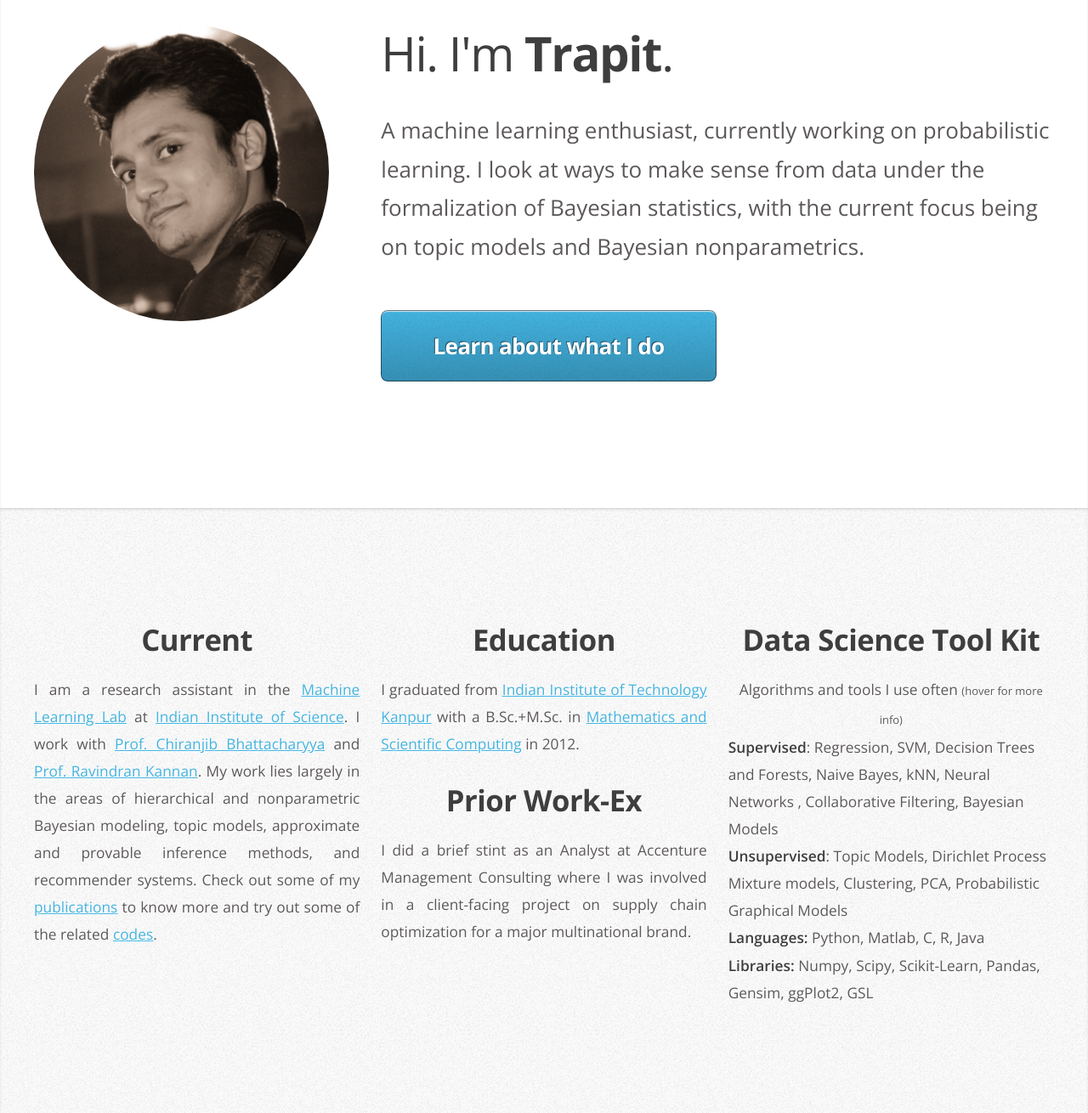
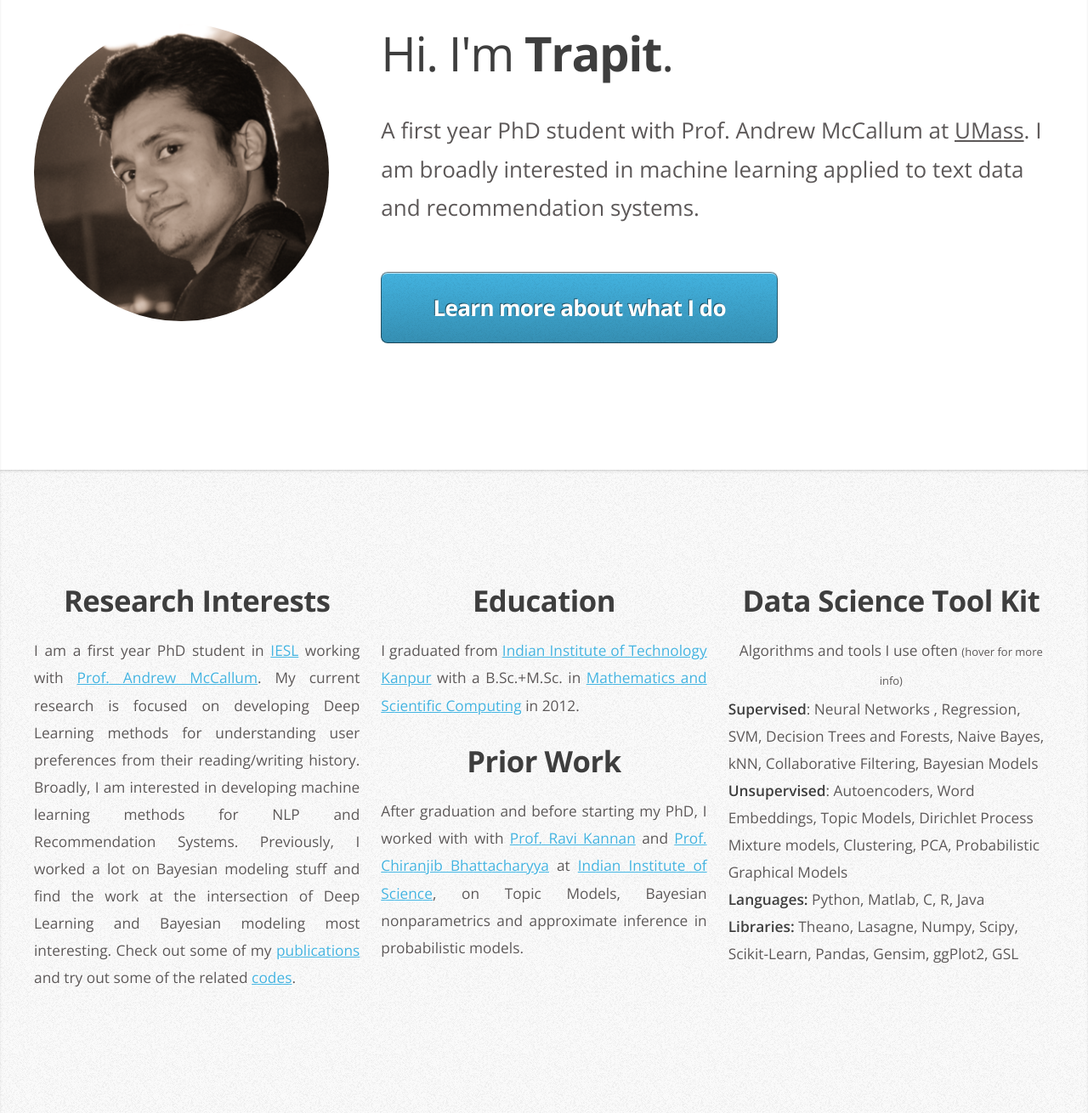
Before and after one commit to theTB/theTB.github.io, a plain HTML site: page index.html in a window 1280 px wide. Shown: the part 111-1421 px from the top of the page at 85% size. Drawn offline with nearby package versions, Linux system fonts and the light colour scheme; some packages are replaced by stand-ins of ours.

Commit message:
update after umass

```diff
--- a/index.html
+++ b/index.html
@@ -59,8 +59,13 @@
 							<header>
 								<h1>Hi. I'm <strong>Trapit</strong>.</h1>
 							</header>
-							<p> A machine learning enthusiast, currently working on probabilistic learning. I look at ways to make sense from data under the formalization of Bayesian statistics, with the current focus being on topic models and Bayesian nonparametrics.</p>
-							<a href="#aboutme" class="button big scrolly">Learn about what I do</a>
+							<p>
+								A first year PhD student with Prof. Andrew McCallum at <a href="https://www.cics.umass.edu/" target="_blank">UMass</a>.
+								I am broadly interested in machine learning applied to text data and recommendation systems.
+
+							</p>
+							<!-- <p> A machine learning enthusiast, currently working on probabilistic learning. I look at ways to make sense from data under the formalization of Bayesian statistics, with the current focus being on topic models and Bayesian nonparametrics.</p> -->
+							<a href="#aboutme" class="button big scrolly">Learn more about what I do</a>
 						</div>
 					</div>
 				</article>
@@ -71,16 +76,21 @@
 					<div class="row">
 						<div class="4u">
 
-								<h2>Current</h2>
-							<p align="justify">I am a research assistant in the <a href="http://mllab.csa.iisc.ernet.in/" target="_blank">Machine Learning Lab</a> at <a href="http://www.csa.iisc.ernet.in/" target="_blank">Indian Institute of Science</a>. I work with <a href="http://drona.csa.iisc.ernet.in/~chiru/" target="_blank">Prof. Chiranjib Bhattacharyya</a> and <a href="http://en.wikipedia.org/wiki/Ravindran_Kannan" target="_blank">Prof. Ravindran Kannan</a>. My work lies largely in the areas of hierarchical and nonparametric Bayesian modeling, topic models, approximate and provable inference methods, and recommender systems.  Check out some of my <a href="#publications"  class="scrolly">publications</a> to know more and try out some of the related <a href="#code"  class="scrolly">codes</a>.</br></br>
-<!---<font size=3>Fun Fact: <label title="Trapit Bansal <-- Ravi Kannan <-- Laszlo Lovasz <-- Paul Erd&odblac;s">My Erdős number is 3</label></font></p>--->
+								<h2>Research Interests</h2>
+								<p align="justify">I am a first year PhD student in <a href="http://www.iesl.cs.umass.edu/" target="_blank">IESL</a> working with <a href="https://people.cs.umass.edu/~mccallum/" target="_blank">Prof. Andrew McCallum</a>. My current research is focused on developing Deep Learning methods for understanding user preferences from their reading/writing history. Broadly, I am interested in developing machine learning methods for NLP and Recommendation Systems.
+									<!-- , with the current focus being on Deep Learning. -->
+								Previously, I worked a lot on Bayesian modeling stuff and find the work at the intersection of Deep Learning and Bayesian modeling most interesting.
+								<!-- Before starting my PhD, I worked with with <a href="http://drona.csa.iisc.ernet.in/~chiru/" target="_blank">Prof. Chiranjib Bhattacharyya</a> and <a href="http://en.wikipedia.org/wiki/Ravindran_Kannan" target="_blank">Prof. Ravindran Kannan</a> at <a href="http://www.csa.iisc.ernet.in/" target="_blank">Indian Institute of Science</a>, on Topic Models and Bayesian nonparametrics. -->
+								Check out some of my <a href="#publications"  class="scrolly">publications</a> and try out some of the related <a href="#code"  class="scrolly">codes</a>.</br></br>
+							<!-- <p align="justify">I am a research assistant in the <a href="http://mllab.csa.iisc.ernet.in/" target="_blank">Machine Learning Lab</a> at <a href="http://www.csa.iisc.ernet.in/" target="_blank">Indian Institute of Science</a>. I work with <a href="http://drona.csa.iisc.ernet.in/~chiru/" target="_blank">Prof. Chiranjib Bhattacharyya</a> and <a href="http://en.wikipedia.org/wiki/Ravindran_Kannan" target="_blank">Prof. Ravindran Kannan</a>. My work lies largely in the areas of hierarchical and nonparametric Bayesian modeling, topic models, approximate and provable inference methods, and recommender systems.  Check out some of my <a href="#publications"  class="scrolly">publications</a> to know more and try out some of the related <a href="#code"  class="scrolly">codes</a>.</br></br> -->
 						</div>
 
 						<div class="4u">
 							<h2>Education</h2>
-							<p align="justify">I graduated from <a href="http://www.iitk.ac.in/" target="_blank">Indian Institute of Technology Kanpur</a> with a B.Sc.+M.Sc. in <a href="http://www.iitk.ac.in/math/m-sc-integrated" target="_blank">Mathematics and Scientific Computing</a> in 2012.</p>
-							<h2>Prior Work-Ex</h2>
-							<p align="justify">I did a brief stint as an Analyst at Accenture Management Consulting where I was involved in a client-facing project on supply chain optimization for a major multinational brand.</p>
+							<p align="justify">I graduated from <a href="https://en.wikipedia.org/wiki/Indian_Institute_of_Technology_Kanpur" target="_blank">Indian Institute of Technology Kanpur</a> with a B.Sc.+M.Sc. in <a href="http://www.iitk.ac.in/math/m-sc-integrated" target="_blank">Mathematics and Scientific Computing</a> in 2012.</p>
+							<h2>Prior Work</h2>
+							<p align="justify">After graduation and before starting my PhD, I worked with with <a href="http://en.wikipedia.org/wiki/Ravindran_Kannan" target="_blank">Prof. Ravi Kannan</a> and <a href="http://drona.csa.iisc.ernet.in/~chiru/" target="_blank">Prof. Chiranjib Bhattacharyya</a> at <a href="http://www.csa.iisc.ernet.in/" target="_blank">Indian Institute of Science</a>, on Topic Models, Bayesian nonparametrics and approximate inference in probabilistic models.
+							</p>
 						</div>
 
 						<div class="4u">
@@ -92,10 +102,10 @@
 							--->
 							<h2>Data Science Tool Kit</h2>
 							Algorithms and tools I use often <font size=2>(hover for more info)</font>
-							<p align="left"><strong>Supervised</strong>: <label title="Linear, Logistic, Kernel, Robust">Regression</label>, SVM, <label title="Random Forest, Gradient Boosted">Decision Trees and Forests</label>, Naive Bayes, kNN, <label title="Just the basic stuff. Getting started on Deep Learning!"> Neural Networks </label>, <label title="Probabilistic Matrix Factorization, Bayesian Personalized Ranking and a few Hybrid models">Collaborative Filtering</label>, Bayesian Models </br>
-							<strong>Unsupervised</strong>: <label title="LDA and its numerous variations, too many to list 'em all (even cath 'em all?)">Topic Models</label>, <label title="DP mixture of Gaussians/Dirichlet, Hierarchical/Dependent/Nested DP Models">Dirichlet Process Mixture models</label>, <label title="K-Means (LLoyds, BIRCH), Gaussian Mixture, Dirichlet Mixture, DP mixture, Spectral Clustering (fancy name for SVD+KMeans)">Clustering</label>, PCA, Probabilistic Graphical Models</br>
+							<p align="left"><strong>Supervised</strong>: <label title="Deep Learning!"> Neural Networks </label>, <label title="Linear, Logistic, Kernel, Robust">Regression</label>, SVM, <label title="Random Forest, Gradient Boosted">Decision Trees and Forests</label>, Naive Bayes, kNN, <label title="Probabilistic Matrix Factorization, Bayesian Personalized Ranking and a few Hybrid models">Collaborative Filtering</label>, Bayesian Models </br>
+							<strong>Unsupervised</strong>: Autoencoders, Word Embeddings, <label title="LDA and its numerous variations">Topic Models</label>, <label title="DP mixture of Gaussians/Dirichlet, Hierarchical/Dependent/Nested DP Models">Dirichlet Process Mixture models</label>, <label title="K-Means (LLoyds, BIRCH), Gaussian Mixture, Dirichlet Mixture, DP mixture, Spectral Clustering (fancy name for SVD+KMeans)">Clustering</label>, PCA, Probabilistic Graphical Models</br>
 							<strong><label title="I also claim to know English and Hindi">Languages</label>:</strong> <label title="Expert">Python</label>, <label title="Expert">Matlab</label>, <label title="Proficient">C</label>, <label title="Prior Experience">R</label>, <label title="Learnt in previous life. Can read easily, code with effort.">Java</label> </br>
-							<strong>Libraries:</strong> Numpy, Scipy, Scikit-Learn, Pandas, Gensim, ggPlot2, GSL </p>
+							<strong>Libraries:</strong> Theano, Lasagne, Numpy, Scipy, Scikit-Learn, Pandas, Gensim, ggPlot2, GSL </p>
 						</div>
 					</div>
 				</article>
@@ -108,7 +118,7 @@
 							<h2 align="center">Publications</h2>
 						<p style="margin-bottom: 0.5em" align="center">Click the titles for more information about the work and to download paper/supplementary/code/data. </p>
 						<ul style="list-style-type:circle;margin-bottom: 0.5em;">
-							<li> <strong><font color='green'>[New]</font></strong> <a style="text-decoration:none;cursor:pointer;" onclick="$('#recsys15').toggle('slide');">Content Driven User Profiling for Comment-Worthy Recommendations of News and Blog Articles</a>. <strong>Trapit Bansal</strong>, Mrinal Das, Chiranjib Bhattacharyya. In ACM international conference on Recommender Systems (RecSys), 2015.
+							<li> <font color='green'>[New]</font> <a style="text-decoration:none;cursor:pointer;" onclick="$('#recsys15').toggle('slide');">Content Driven User Profiling for Comment-Worthy Recommendations of News and Blog Articles</a>. <strong>Trapit Bansal</strong>, Mrinal Das, Chiranjib Bhattacharyya. In ACM international conference on Recommender Systems (RecSys), 2015.
 							<div id="recsys15" style='display:none'>
 								<strong>Abstract</strong>
 								<p style='font-size:80%'>
@@ -118,7 +128,7 @@ The problem of recommending comment-worthy articles is resolved by leveraging ar
 							</div>
 							</li>
 
-							<li> <font color='green'>[New]</font> <a style="text-decoration:none;cursor:pointer;" onclick="$('#icml15').toggle('slide');">Ordered Stick-Breaking Prior for Sequential MCMC Inference of Bayesian Nonparametric Models</a>. Mrinal Das, <strong>Trapit Bansal</strong>, Chiranjib Bhattacharyya. In International Conference on Machine Learning (ICML), 2015.
+							<li> <a style="text-decoration:none;cursor:pointer;" onclick="$('#icml15').toggle('slide');">Ordered Stick-Breaking Prior for Sequential MCMC Inference of Bayesian Nonparametric Models</a>. Mrinal Das, <strong>Trapit Bansal</strong>, Chiranjib Bhattacharyya. In International Conference on Machine Learning (ICML), 2015.
 							<div id="icml15" style='display:none'>
 								<strong>Abstract</strong>
 								<p style='font-size:80%'> This paper introduces a novel stick-breaking process namely ordered stick-breaking process (OSBP), where the atoms appear in order. The choice of weights on atoms of OSBP ensure two important things; (1) that probability of adding new atoms exponentially decrease with time and (2) OSBP, though non-exchangeable, admits pre- dictive probability functions (PPFs). We apply OSBP to Bayesian nonparametric (BNP) models and find that in a sequential setting where data is arriving in mini-batches OSBP forms a natural prior over mini-batches, facilitating exchange of relevant statistical information across mini-batches by sharing the atoms of OSBP. One of the major contributions of this paper is SUMO, an MCMC algorithm for solving the inference problem arising from applying OSBP to BNP models. SUMO uses the PPFs of OSBP to obtain a Gibbs sampling based truncation-free algorithm which applies generally to BNP models. For large scale inference problems existing algorithms such as Particle Filtering (PF) are not practical and variational procedures such as TSVI (Wang & Blei, 2012) are the only alternative. SUMO is thus an important addition to MCMC family which works well empirically. For Dirichlet process mixture model (DPMM), SUMO outperforms TSVI (Wang & Blei, 2012) on perplexity by 33% on 3 datasets with million data points, which are beyond the scope of PF, using only 3GB RAM. </p>
@@ -152,9 +162,17 @@ SCTM is rigorously evaluated on three datasets, crawled from Yahoo! News (138,00
 
 						</ul>
 
-						<h3 align="center">Working Papers</h3>
+						<!-- <h3 align="center">Working Papers</h3>
 						<ul style="list-style-type:circle" align="left">
 							<li> "Catchwords, Dominant Topics and a Provable SVD-based Algorithm for Topic Modeling", Under Review in Journal of Machine Learning Research (JMLR). <strong>Trapit Bansal</strong>, Chiranjib Bhattacharyya, Ravindran Kannan.</li>
+						</ul> -->
+
+						<h3 align="center">Other Fun Stuff</h3>
+						<ul style="list-style-type:circle" align="left">
+							<li> <strong>Character LSTM for Sentiment Analysis on Twitter</strong>: <a href="" target="_blank">Kate Silverstein</a>, Jun Wang and I worked on a character-level LSTM model for sentiment analysis on Twitter. Read our <a href="https://github.com/umass-semeval/semeval16/blob/master/paper/DeepX_report.pdf" target="_blank">short report</a> on some of the cool results from the model. Code is available on <a href="https://github.com/umass-semeval/semeval16" target="_blank">Github</a>. Kate also has an interesting post on it <a href="http://k8si.github.io/2016/01/28/lstm-networks-for-sentiment-analysis-on-tweets.html" target="_blank">here.</a></li>
+							<li> <strong>Learning to play Atari</strong>:
+								For my Deep Learning class mid-term project, I tried to implement <a href="http://arxiv.org/abs/1509.06461" target="_blank">double Q-learning</a> on Atari Games. Check out the videos of the learned agent playing <a href="https://www.youtube.com/watch?v=OxOqLQ8Ed_k" target="_blank">Boxing</a> and <a href="https://www.youtube.com/watch?v=19MpHu_Sthg" target="_blank">Pong</a> (spoiler: they kick ass!).
+							</li>
 						</ul>
 					</div>
 				</article>
```
